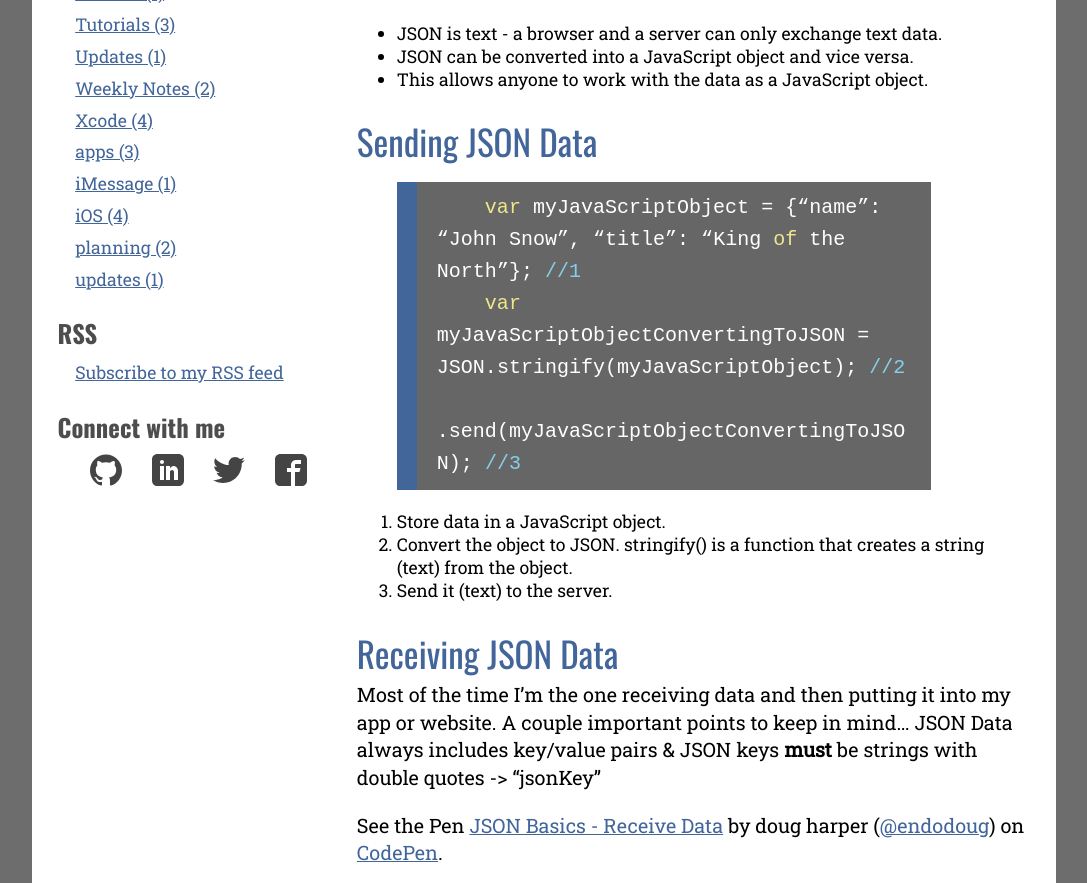
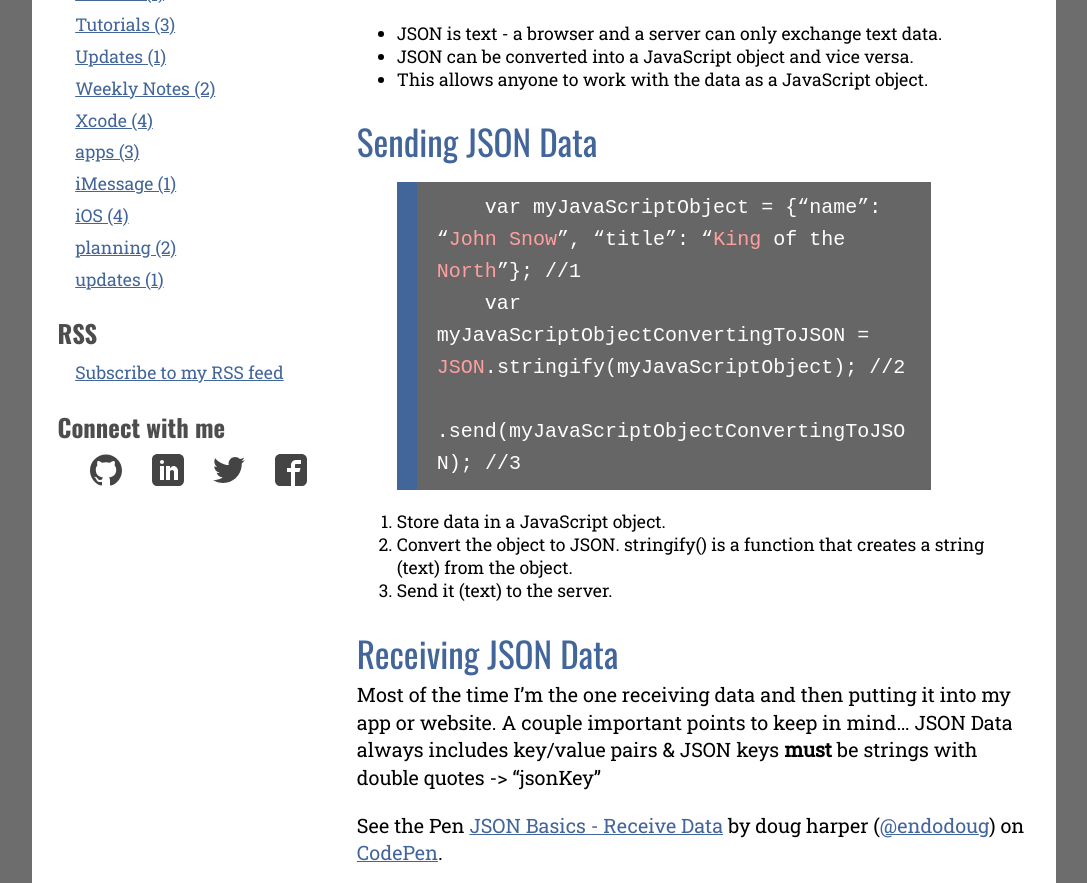
Before and after one commit to endodoug/endodoug.github.io, a Jekyll site: the page built from _posts/2017-03-10-json-basics.md, in a window 1280 px wide and 900 px high, scrolled down 1022 px, cut to the strip 0-883 px from the top of the window. Shown: the whole strip, without its empty margins (96-1183 px from the left). Built offline with Jekyll 4.4.1, drawn with Linux system fonts in a browser that asks for light colours; comment, search, counter and statistics services are not loaded.

Commit message:
Update 2017-03-10-json-basics.md

```diff
--- a/_posts/2017-03-10-json-basics.md
+++ b/_posts/2017-03-10-json-basics.md
@@ -26,7 +26,7 @@ JSON Strings that create a JavaScript Object always start and end with curly bra
 
 ## Sending JSON Data
 
-{% highlight javascript lineos%}
+{% highlight ruby lineos%}
     var myJavaScriptObject = {“name”: “John Snow”, “title”: “King of the North”}; //1
     var myJavaScriptObjectConvertingToJSON = JSON.stringify(myJavaScriptObject); //2
     .send(myJavaScriptObjectConvertingToJSON); //3
```
